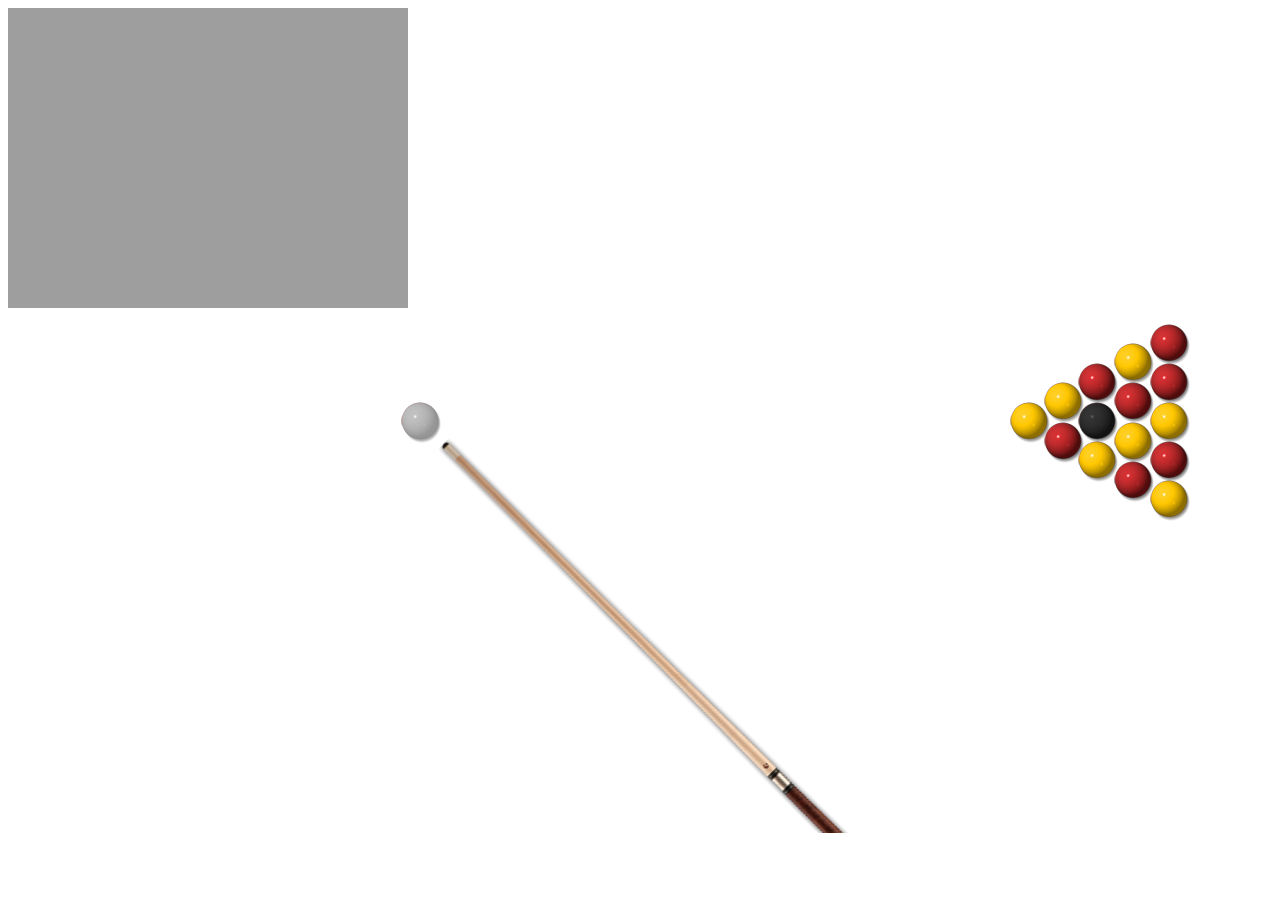
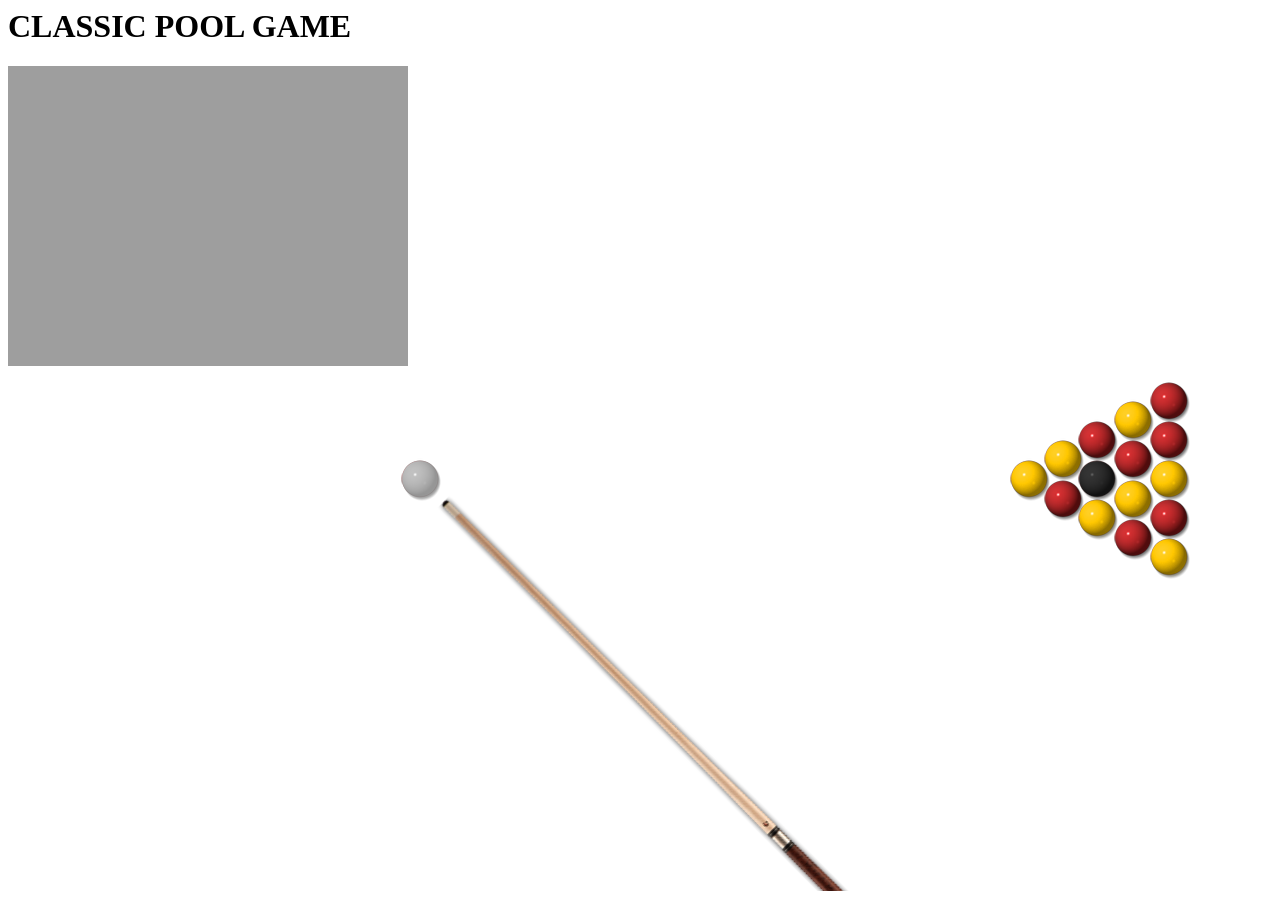
Before and after one commit to MurrTuck/classicPoolGame, a plain HTML site: page index.html in a window 1280 px wide. Shown: the top 899 px of the page. Before the commit the page ends 841 px from the top, so only its background shows below. Drawn offline with Linux system fonts and the light colour scheme.

Commit message:
Added Title

```diff
--- a/index.html
+++ b/index.html
@@ -3,8 +3,8 @@
         <title>Classic Pool Game</title>
     </head>
     <body>
+        <h1>CLASSIC POOL GAME</h1>
         <canvas id="screen" width="1500" height="825"></canvas>
-
         <script src="Vector2.js"></script>
         <script src="input/ButtonState.js"></script>
         <script src="input/Mouse.js"></script>
```
